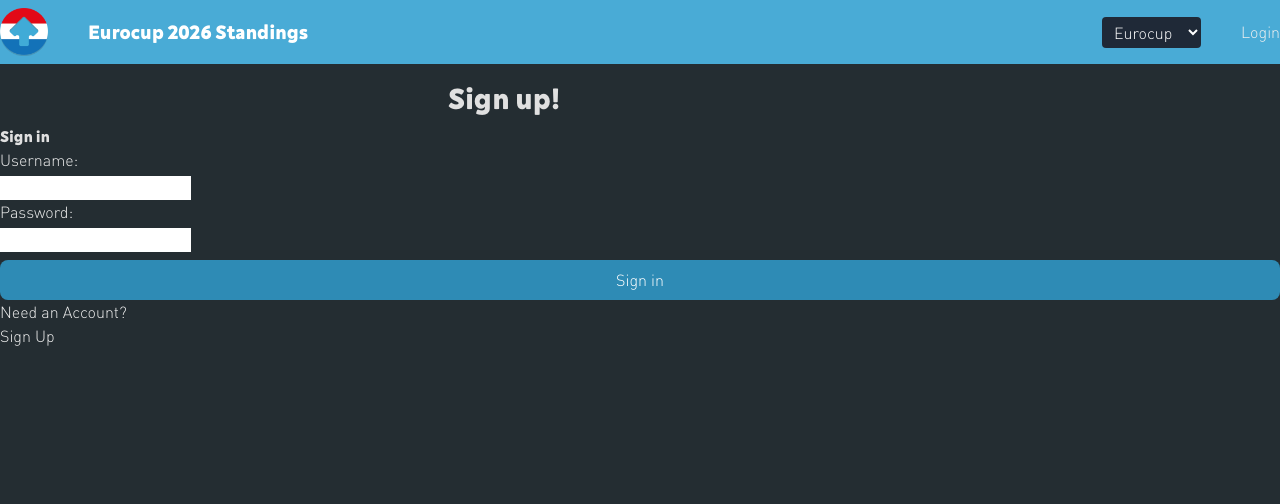
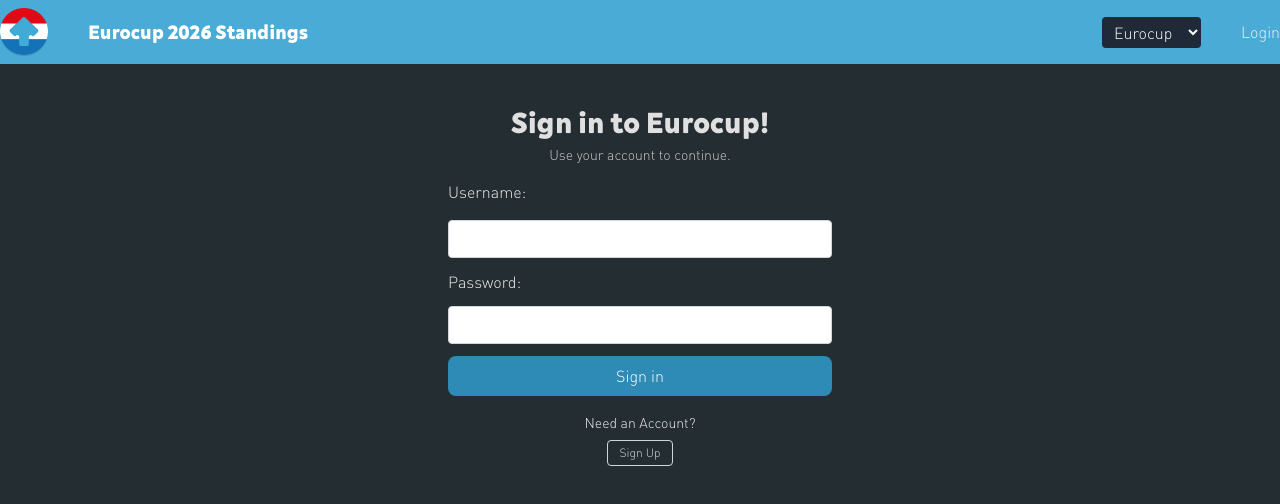
Before and after one commit to HannahPadd/eurocup2026, a React (Vite) app in the folder tournament_viewer/: page /login in a window 1280 px wide. Shown: the top 504 px of the page. Built offline with nearby package versions, Linux system fonts and the light colour scheme; no server answers.

Commit message:
Refactor layout and login components for improved styling and structure

```diff
--- a/tournament_viewer/package.json
+++ b/tournament_viewer/package.json
@@ -28,7 +28,7 @@
     "vite-plugin-pwa": "^1.1.0"
   },
   "devDependencies": {
-    "@types/react": "^18.2.66",
+    "@types/react": "^18.3.28",
     "@types/react-beautiful-dnd": "^13.1.8",
     "@types/react-dom": "^18.2.22",
     "@typescript-eslint/eslint-plugin": "^7.2.0",
--- a/tournament_viewer/src/components/Layout.tsx
+++ b/tournament_viewer/src/components/Layout.tsx
@@ -35,7 +35,9 @@ const Layout= () => {
     return (
         <main className="App">
             <Navbar theme={theme} setTheme={setTheme}/>
-            <Outlet />
+            <div className="pt-6">
+                <Outlet />
+            </div>
         </main>
     )
 }
--- a/tournament_viewer/src/components/LoginComponent.tsx
+++ b/tournament_viewer/src/components/LoginComponent.tsx
@@ -1,13 +1,13 @@
-import { useRef, useState, useEffect } from 'react';
+import {useRef, useState, useEffect} from 'react';
 import useAuth from '../hooks/useAuth';
-import { login } from "../services/login.api"
-import { useNavigate, useLocation } from 'react-router-dom';
+import {login} from "../services/login.api"
+import {Link, useNavigate, useLocation} from 'react-router-dom';
 
 const LOGIN_URL = '/auth/login';
 
 export default function SignIn() {
 
-    const { setAuth } = useAuth();
+    const {setAuth} = useAuth();
 
     const navigate = useNavigate();
     const location = useLocation();
@@ -37,13 +37,13 @@ export default function SignIn() {
             const accessToken = response?.data.access_token;
             const roles = response?.data?.roles;
 
-            setAuth({ username: user, accessToken: accessToken, roles: roles});
+            setAuth({username: user, accessToken: accessToken, roles: roles});
             setUser('');
             setPwd('');
-            navigate(from, { replace: true })
+            navigate(from, {replace: true})
 
-        } catch(err: any) {
-            if(!err?.response) {
+        } catch (err: any) {
+            if (!err?.response) {
                 setErrMsg('No Server response');
             } else if (err.response?.status === 400) {
                 setErrMsg('Missing Username or Password');
@@ -57,10 +57,13 @@ export default function SignIn() {
     }
 
     return (
-            <section>
+        <section className="space-y-4">
             <p ref={errRef} className={errMsg ? "errmsg" : "offscreen"} aria-live="assertive">{errMsg}</p>
-                <h1>Sign in</h1>
-                <form onSubmit={handleSubmit}>
+            <div className="space-y-1 text-center">
+                <h1 className="text-3xl">Sign in to Eurocup!</h1>
+                <p className="text-sm opacity-80">Use your account to continue.</p>
+            </div>
+            <form onSubmit={handleSubmit} className="space-y-3">
 
                 <label htmlFor='username' className="block mb-1">Username:</label>
                 <input
@@ -72,6 +75,7 @@ export default function SignIn() {
                     onChange={(e) => setUser(e.target.value)}
                     value={user}
                     required
+                    className="w-full rounded border border-gray-300 bg-white px-3 py-2 text-sm text-gray-900"
                 />
 
                 <label htmlFor='password' className="block mb-1">Password:</label>
@@ -83,15 +87,17 @@ export default function SignIn() {
                     onChange={(e) => setPwd(e.target.value)}
                     value={pwd}
                     required
+                    className="w-full rounded border border-gray-300 bg-white px-3 py-2 text-sm text-gray-900"
                 />
 
                 <button id="signin" className='bg-lighter text-white p-2 rounded-lg w-full mt-2'>Sign in</button>
             </form>
-                <p>
-                    Need an Account?<br />
-                    <span className="line">
-                        {/*TODO: Link to Create account */}
-                        <a href="#">Sign Up</a>
+            <p className="text-center text-sm">
+                Need an Account?<br/>
+                <span className="inline-block">
+                    <Link to="/signup" className="mt-2 inline-flex items-center justify-center rounded border border-gray-300 px-3 py-1 text-xs text-gray-300 hover:bg-gray-800">
+                        Sign Up
+                    </Link>
                 </span>
             </p>
         </section>
--- a/tournament_viewer/src/components/RegisterComponent.tsx
+++ b/tournament_viewer/src/components/RegisterComponent.tsx
@@ -2,6 +2,7 @@ import { createPlayer } from '../services/player/player.api';
 import { useRef, useState, useEffect } from 'react';
 import { FontAwesomeIcon } from '@fortawesome/react-fontawesome';
 import { faCheck, faTimes, faInfoCircle } from '@fortawesome/free-solid-svg-icons';
+import { Link } from 'react-router-dom';
 
 const USER_REGEX = /^[A-z][A-z0-9-_]{3,23}$/;
 const PWD_REGEX = /^(?=.*[a-z])(?=.*[A-Z])(?=.*[0-9])(?=.*[!@#$%]).{8,24}$/;
@@ -104,9 +105,9 @@ export default function RegisterCompontent() {
                 <section>
                     <h1>Success!</h1>
                     <p>
-                        {/*TODO
-                        Redirect to player page*/}
-                        <a href="#">Sign in</a>
+                        <Link to="/login" className="mt-2 inline-flex items-center justify-center rounded border border-gray-300 px-3 py-1 text-xs text-gray-900 hover:bg-gray-100">
+                            Sign in
+                        </Link>
                     </p>
                 </section>
             ) : (
@@ -252,16 +253,16 @@ export default function RegisterCompontent() {
                             Sign up!
                         </button>
                     </div>
+                    <p>
+                        Already registered?<br />
+                        <span className="">
+                            <Link to="/login" className="mt-2 inline-flex items-center justify-center rounded border  px-3 py-1 text-xs  border-gray-300 px-3 py-1 text-xs text-gray-300 hover:bg-gray-800">
+                                Sign in
+                            </Link>
+                    </span>
+                    </p>
                 </form>
 
-                <p>
-                    Already registered?<br />
-                    <span className="">
-                        {/*TODO
-                        Redirect to login page*/}
-                        <a href="#">Sign in</a>
-                    </span>
-                </p>
 
             </section>
             )}
--- a/tournament_viewer/src/pages/LoginPage.tsx
+++ b/tournament_viewer/src/pages/LoginPage.tsx
@@ -4,12 +4,9 @@ import Login from "../components/LoginComponent";
 
 export default function LoginPage() {
     return (
-        <div>
-            <div className="w-full max-w-sm mx-auto space-y-4">
-                <h1 className="text-3xl  mb-2 mt-4">Sign up!</h1>
-            </div>
-            <div>
-                <Login/>
+        <div className=" flex items-center justify-center px-4">
+            <div className="w-full max-w-sm">
+                <Login />
             </div>
         </div>
     )
```
Also changed, not shown: 1 other file (tests, documents, lock files or other folders). Lines whose indentation alone changed are shown as unchanged.
